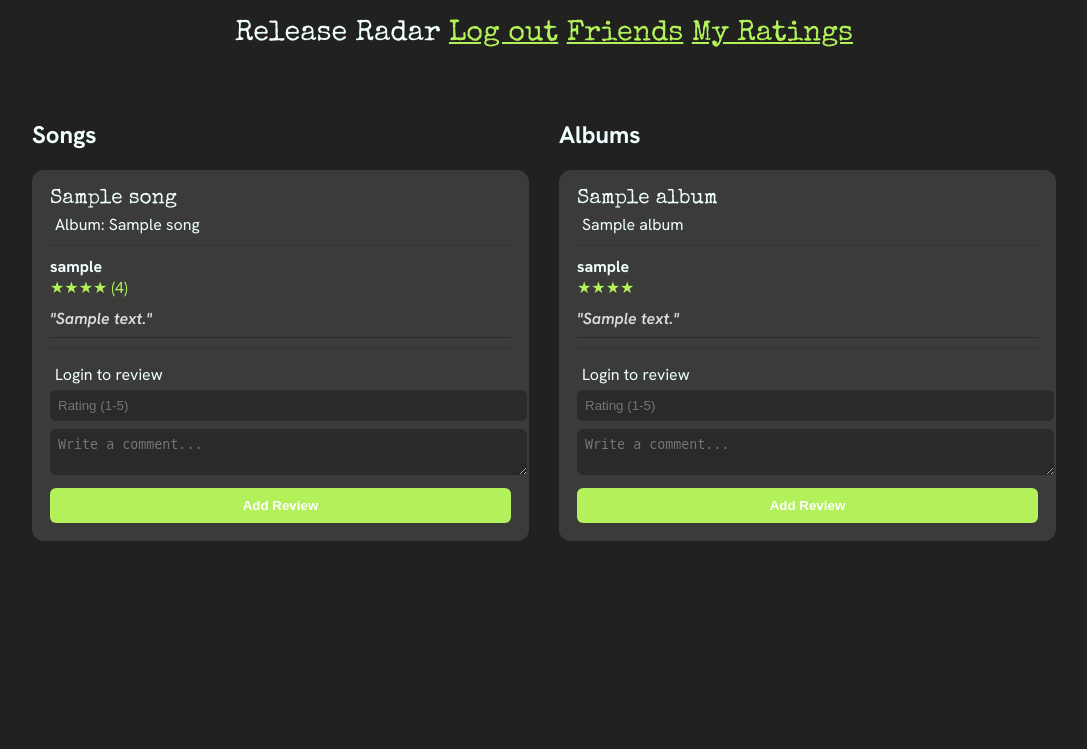
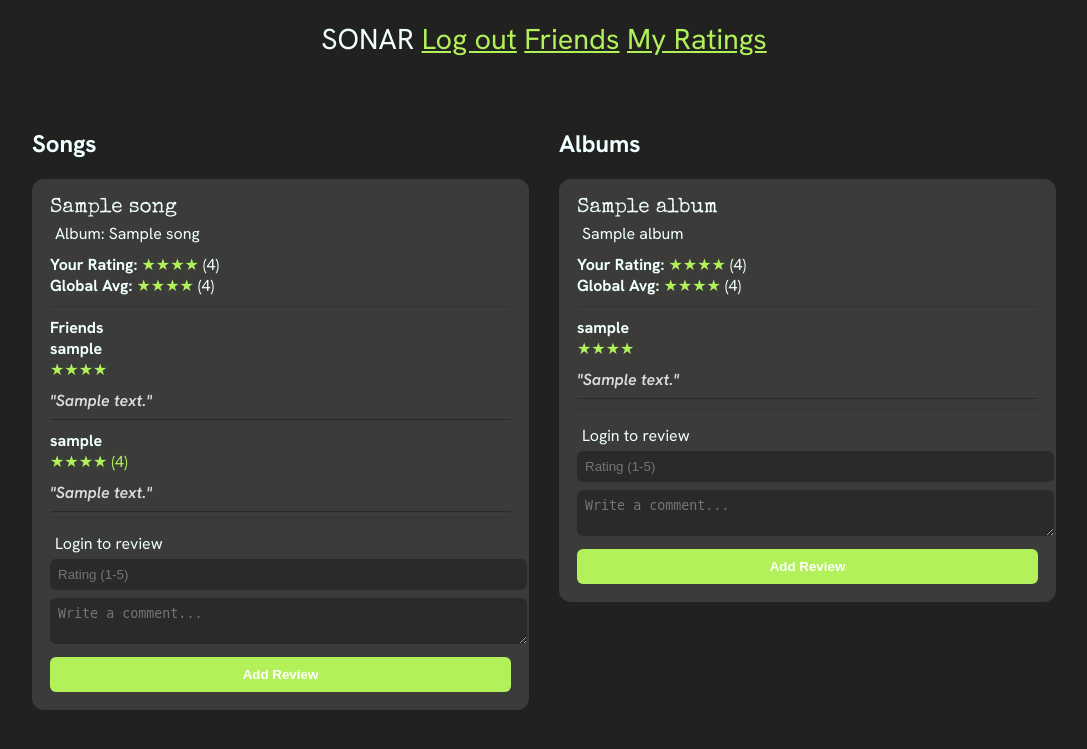
Before and after one commit to elipauly/databases_final, a FastAPI app: template templates/index.html in a window 1280 px wide. Shown: the top 749 px of the page, without its empty margins (96-1183 px from the left). Run offline with FastAPI, Linux system fonts and the light colour scheme; the template is opened without the code that fills it: most values are stand-ins (such as "Sample title", 1, 10 or a date in 2020).

Commit message:
see what my friends reviewed

```diff
--- a/main.py
+++ b/main.py
@@ -42,16 +42,40 @@ def home(request: Request, db: Session = Depends(get_db)):
             s.songID,
             s.songName,
             a.albumName,
+            ur.rating AS userRating,
+            ur.comments AS userComments,
+
+            fn_AvgRating(s.songID) AS avgRating,
+
             r.rating,
             r.comments,
             r.userID,
-            u.username
+            u.username,
+
+            fr.rating as friendRating,
+            fr.comments as friendComments,
+            fu.username as friendUsername
         FROM Song s
         LEFT JOIN Album a ON s.albumID = a.albumID
-        LEFT JOIN Ratings r ON s.songID = r.songID
+        LEFT JOIN Ratings ur ON s.songID = ur.songID AND ur.userID = :user_id
+        LEFT JOIN Ratings r
+            ON s.songID = r.songID
+            AND r.userID NOT IN (
+                SELECT friendID FROM Friends WHERE userID = :user_id
+            )
+            AND r.userID != :user_id
+
         LEFT JOIN User u ON r.userID = u.userID
+        LEFT JOIN Ratings fr
+            ON s.songID = fr.songID
+            AND fr.userID IN (
+                SELECT friendID FROM Friends WHERE userID = :user_id
+            )
+        LEFT JOIN User fu ON fr.userID = fu.userID
         ORDER BY s.songID
-    """)).fetchall()
+    """), {
+        "user_id": user.userID if user else -1
+    }).fetchall()
 
     #formatting to frontend
     songs_dict = {}
@@ -63,7 +87,11 @@ def home(request: Request, db: Session = Depends(get_db)):
                 "songID": song_id,
                 "songName": row.songName,
                 "albumName": row.albumName,
-                "ratings": []
+                "ratings": [],
+                "friendRatings": [],
+                "userRating": row.userRating,
+                "userComments": row.userComments,
+                "avgRating": row.avgRating
             }
         if row.rating is not None:
             songs_dict[song_id]["ratings"].append({
@@ -72,6 +100,15 @@ def home(request: Request, db: Session = Depends(get_db)):
                 "rating": row.rating,
                 "comments": row.comments
             })
+
+        if row.friendRating is not None:
+            existing = songs_dict[song_id]["friendRatings"]
+            if not any(fr["username"] == row.friendUsername for fr in existing):
+                existing.append({
+                    "username": row.friendUsername,
+                    "rating": row.friendRating,
+                    "comments": row.friendComments
+                })
     songs = list(songs_dict.values())
 
     #album rating list
@@ -79,18 +116,34 @@ def home(request: Request, db: Session = Depends(get_db)):
         SELECT
             al.albumID,
             al.albumName,
-            ar.artistName,
+            MAX(ar.artistName) AS artistName,
+            ur.rating AS userRating,
+            ur.comments AS userComments,
+            ROUND(AVG(r.rating), 2) AS avgRating,
             r.rating,
             r.comments,
             r.userID,
             u.username
         FROM Album al
-        LEFT JOIN AlbumRatings r ON al.albumID = r.albumID
-        LEFT JOIN User u ON r.userID = u.userID
         LEFT JOIN artistMakesAlbum ama ON al.albumID = ama.albumID
         LEFT JOIN Artist ar ON ama.artistID = ar.artistID
+        LEFT JOIN AlbumRatings ur
+            ON al.albumID = ur.albumID AND ur.userID = :user_id
+        LEFT JOIN AlbumRatings r
+            ON al.albumID = r.albumID
+            AND r.userID NOT IN (
+                SELECT friendID FROM Friends WHERE userID = :user_id
+            )
+            AND r.userID != :user_id
+        LEFT JOIN User u ON r.userID = u.userID
+        GROUP BY
+            al.albumID, al.albumName,
+            ur.rating, ur.comments,
+            r.rating, r.comments, r.userID, u.username
         ORDER BY al.albumID
-    """)).fetchall()
+    """), {
+        "user_id": user.userID if user else -1
+    }).fetchall()
 
     albums_dict = {}
     for row in album_result:
@@ -99,7 +152,10 @@ def home(request: Request, db: Session = Depends(get_db)):
                 "albumID": row.albumID,
                 "albumName": row.albumName,
                 "artistName": row.artistName,
-                "ratings": []
+                "ratings": [],
+                "userRating": row.userRating,
+                "userComments": row.userComments,
+                "avgRating": row.avgRating
             }
 
         if row.rating is not None:
@@ -193,6 +249,7 @@ def add_rating(
     db: Session = Depends(get_db)
 ):
     user_id = request.cookies.get("user_id")
+    user_id = int(user_id) if user_id else -1
     if not user_id:
         return RedirectResponse("/login", status_code=303)
 
@@ -305,7 +362,7 @@ def my_ratings(request: Request, db: Session = Depends(get_db)):
         LEFT JOIN v_CurrentSongs v ON r.songID = v.songID
         WHERE r.userID = :user_id;
     """), {
-        "user_id": int(user_id)
+        "user_id": user_id
     }).fetchall()
     return templates.TemplateResponse(
         request,
--- a/templates/index.html
+++ b/templates/index.html
@@ -19,7 +19,7 @@
         }
 
         header {
-            font-family: "Special Elite", system-ui;
+            font-family: "Hanken Grotesk", sans-serif;
             font-weight: 400;
             font-style: normal;
             text-align: center;
@@ -143,7 +143,7 @@
 </head>
 
 <header>
-    Release Radar
+    SONAR
     <a href="/logout" style="color: #b2f15a;">Log out</a>
     <a href="/friends" style="color: #b2f15a;">Friends</a>
     <a href="/my-ratings" style="color: #b2f15a;">My Ratings</a>
@@ -165,11 +165,51 @@
                 <div class="meta">Album: {{ song.albumName }}</div>
                 {% endif %}
 
+                <div class="rating">
+                    <div>
+                        <strong>Your Rating:</strong>
+                        {% if song.userRating %}
+                            <span class="stars">
+                                {% for i in range(song.userRating) %}★{% endfor %}
+                            </span>
+                            ({{ song.userRating }})
+                        {% else %}
+                            Not rated
+                        {% endif %}
+                    </div>
+
+                    <div>
+                        <strong>Global Avg:</strong>
+                        <span class="stars">
+                            {% for i in range(song.avgRating|int) %}★{% endfor %}
+                        </span>
+                        ({{ song.avgRating }})
+                    </div>
+                </div>
+
                 <!-- REVIEWS -->
                 <div class="reviews">
                     {% if song.ratings|length == 0 %}
                         <div class="meta">No reviews yet</div>
                     {% endif %}
+
+                    <strong>Friends</strong>
+
+    {% if song.friendRatings|length == 0 %}
+        <div class="meta">No friend ratings</div>
+    {% endif %}
+
+    {% for r in song.friendRatings %}
+    <div class="review">
+        <div class="review-user">{{ r.username }}</div>
+        <div class="stars">
+            {% for i in range(r.rating) %}★{% endfor %}
+        </div>
+        {% if r.comments %}
+        <div class="comment">"{{ r.comments }}"</div>
+        {% endif %}
+    </div>
+    {% endfor %}
 
                     {% for r in song.ratings %}
                     <div class="review">
@@ -221,6 +261,27 @@
             <div class="card">
                 <div class="song-title">{{ album.albumName }}</div>
                 <div class="meta">{{ album.artistName }}</div>
+                <div class="rating">
+                    <div>
+                        <strong>Your Rating:</strong>
+                        {% if album.userRating %}
+                            <span class="stars">
+                                {% for i in range(album.userRating) %}★{% endfor %}
+                            </span>
+                            ({{ album.userRating }})
+                        {% else %}
+                            Not rated
+                        {% endif %}
+                    </div>
+
+                    <div>
+                        <strong>Global Avg:</strong>
+                        <span class="stars">
+                            {% for i in range(album.avgRating|int) %}★{% endfor %}
+                        </span>
+                        ({{ album.avgRating }})
+                    </div>
+                </div>
 
                 <div class="reviews">
                     {% for r in album.ratings %}
```
